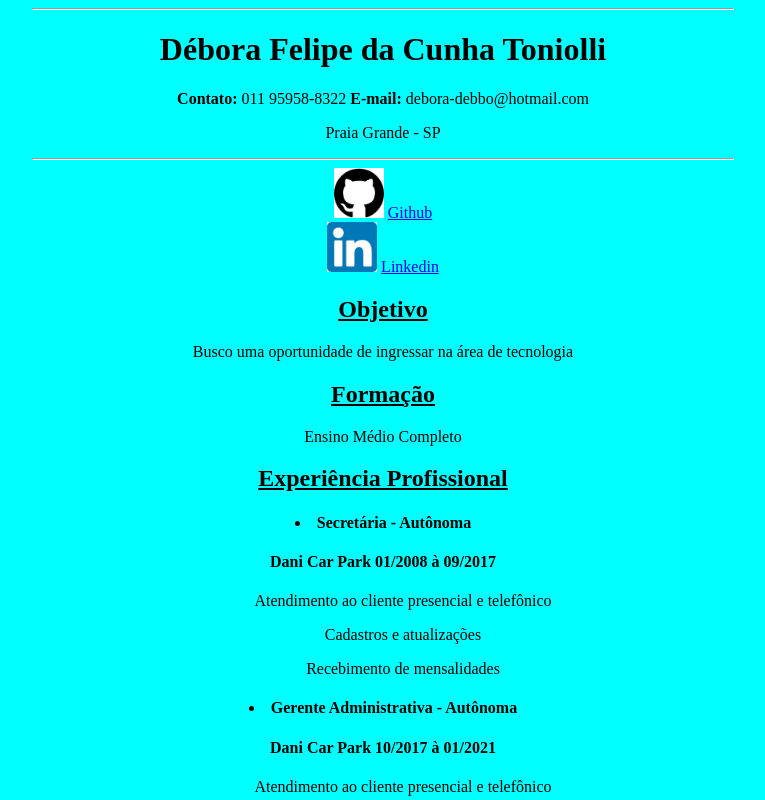
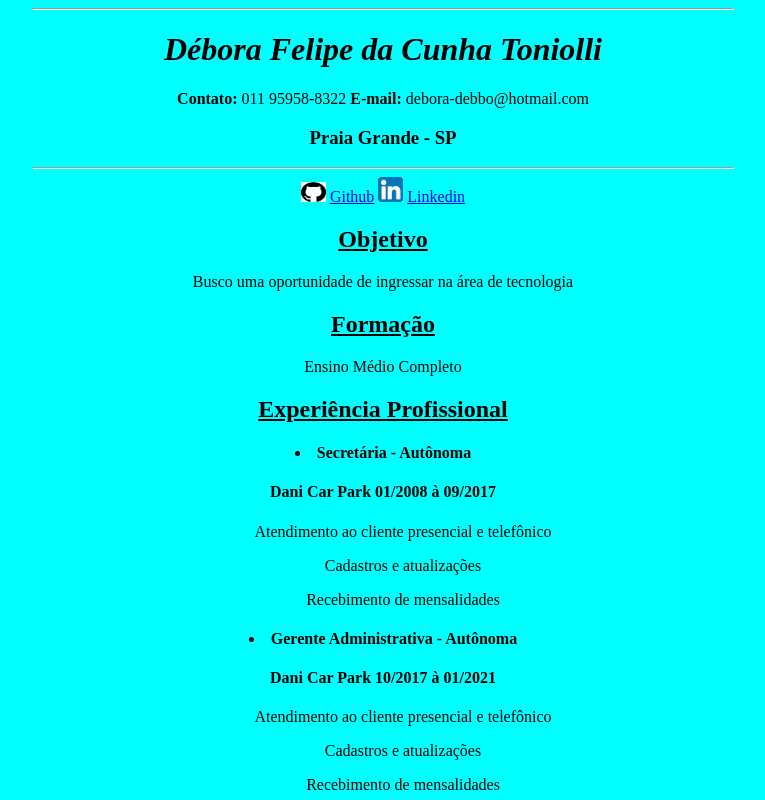
Before and after one commit to deboratoniolli/Meu-Curriculo, a plain HTML site: page index.html in a window 1280 px wide. Shown: the top 800 px of the page, without its empty margins (257-1022 px from the left). Drawn offline with Linux system fonts and the light colour scheme.

Commit message:
ultimos ajustes

```diff
--- a/index.html
+++ b/index.html
@@ -11,17 +11,16 @@
     <body style="background-color: aqua;"></body>
 
 
-    <h1 style="text-align: center;"> Débora Felipe da Cunha Toniolli</h1>
+    <h1 style="text-align: center;"> <em>Débora Felipe da Cunha Toniolli</em></h1>
 
     <html style="text-align: center;"> <b>Contato:</b> 011 95958-8322  <b>E-mail:</b> debora-debbo@hotmail.com
     </html>
 
-    <p>Praia Grande - SP</p>
+    <h3> Praia Grande - SP</h3>
       <hr style="width:700px">
-        <img src="logogithub.png" alt= "Github" style="width:50px;height:50px;">
+        <img src="logogithub.png" alt= "Github" style="width: 25px;height:20px;">
         <a href="https://github.com/deboratoniolli"target=" _blank" >Github</a>
-    <br>
-        <img src="logolinkedin.png" alt="Linkedin" style="width:50px;height:50px;">
+        <img src="logolinkedin.png" alt="Linkedin" style="width:25px;height:25px;">
         <a href="https://www.linkedin.com/in/d%C3%A9borafctoniolli/" target=" _blank" >Linkedin</a>
     <h2><u>Objetivo</u></h2>
      Busco uma oportunidade de ingressar na área de tecnologia
```
